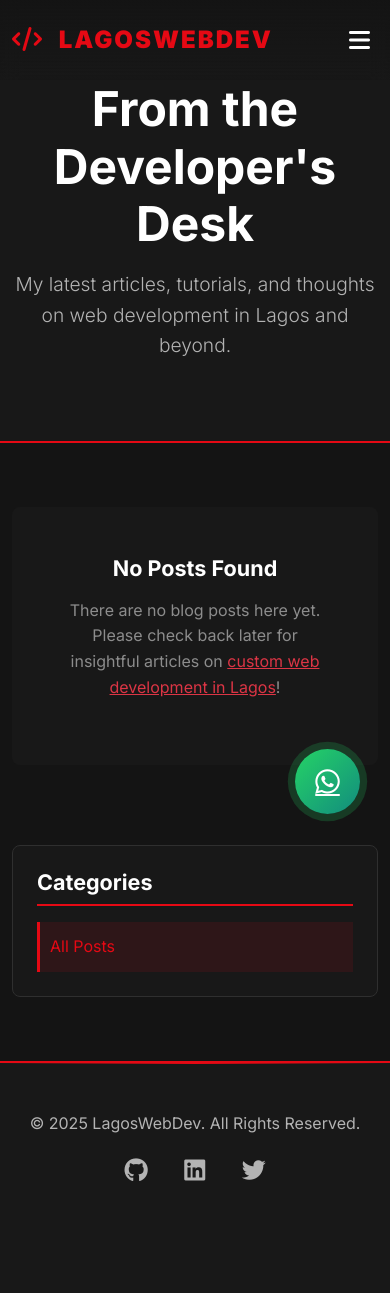
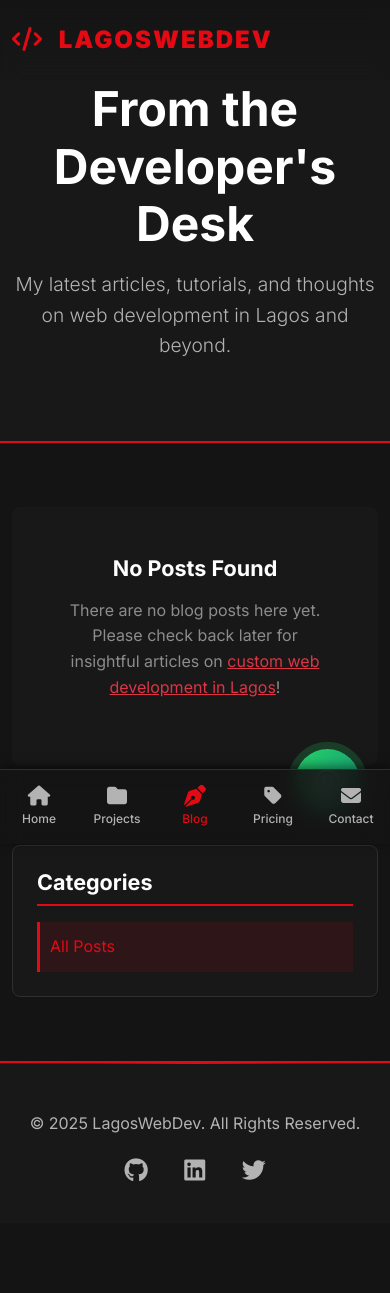
Before and after one commit to Teejayskillz/myportfolio, a Django app: page /blog/ in a window 390 px wide. Before the commit the page ends 1181 px from the top, so only its background shows below. Run offline with Django 5.2, Linux system fonts and the light colour scheme; data that the repository does not hold is empty; some libraries are stand-ins or nearby versions.

Commit message:
added mobile navbar menu

```diff
--- a/templates/base.html
+++ b/templates/base.html
@@ -318,27 +318,6 @@
             }
         }
 
-        /* --- RESPONSIVE DESIGN --- */
-        @media (max-width: 768px) {
-            .navbar-brand {
-                font-size: 1.5rem;
-            }
-
-            .hero-content h1 {
-                font-size: 2.5rem;
-            }
-
-            .hero-content .lead {
-                font-size: 1.1rem;
-            }
-
-            .btn-netflix-primary,
-            .btn-netflix-secondary {
-                padding: 0.75rem 1.5rem;
-                font-size: 0.9rem;
-            }
-        }
-
         /* --- LOADING ANIMATION --- */
         .netflix-loading {
             display: inline-block;
@@ -413,6 +392,92 @@
                 transition-duration: 0.01ms !important;
             }
         }
+
+        /* --- MOBILE NAV STYLES --- */
+        .mobile-nav {
+            display: none; /* Hidden by default on desktop */
+            position: fixed;
+            bottom: 0;
+            left: 0;
+            right: 0;
+            z-index: 1030; /* Higher than other fixed elements */
+            background: rgba(20, 20, 20, 0.9);
+            backdrop-filter: blur(10px);
+            border-top: 1px solid var(--netflix-medium-gray);
+            box-shadow: 0 -2px 10px rgba(0, 0, 0, 0.5);
+            padding: 0.5rem 0;
+        }
+
+        .mobile-nav-container {
+            display: flex;
+            justify-content: space-around;
+            align-items: center;
+            max-width: 100%;
+        }
+
+        .mobile-nav-item {
+            display: flex;
+            flex-direction: column;
+            align-items: center;
+            text-align: center;
+            text-decoration: none;
+            color: var(--netflix-light-gray);
+            flex: 1;
+            padding: 0.5rem 0.25rem;
+            transition: all 0.2s ease;
+        }
+
+        .mobile-nav-item i {
+            font-size: 1.25rem;
+            margin-bottom: 0.2rem;
+            transition: all 0.2s ease;
+        }
+
+        .mobile-nav-item span {
+            font-size: 0.75rem;
+            font-weight: 500;
+        }
+
+        .mobile-nav-item:hover,
+        .mobile-nav-item.active {
+            color: var(--netflix-red);
+        }
+
+        .mobile-nav-item.active i {
+            transform: scale(1.1);
+        }
+
+        /* --- RESPONSIVE ADJUSTMENTS --- */
+        @media (max-width: 768px) {
+            /* Show the mobile nav */
+            .mobile-nav {
+                display: block;
+            }
+
+            /* Hide the top navbar's collapsible menu and the toggler button */
+            .navbar-collapse, .navbar-toggler {
+                display: none !important;
+            }
+
+            /* Ensure the brand is still visible */
+            .navbar-brand {
+                display: block;
+                font-size: 1.5rem;
+                text-align: left;
+            }
+
+            /* Add padding to the body to prevent content from being hidden behind the bottom nav */
+            body {
+                padding-bottom: 70px; /* Adjust this value to match your mobile-nav height */
+            }
+        }
+
+        @media (min-width: 769px) {
+            /* Hide the mobile nav on larger screens */
+            .mobile-nav {
+                display: none;
+            }
+        }
     </style>
 </head>
 <body>
@@ -455,6 +520,31 @@
         {% block content %}
         {% endblock %}
     </main>
+
+    <nav class="mobile-nav" id="mobile-nav">
+        <div class="mobile-nav-container">
+            <a href="{% url 'pages:home' %}" class="mobile-nav-item {% if request.path == '/' or 'home' in request.path %}active{% endif %}">
+                <i class="fas fa-home"></i>
+                <span>Home</span>
+            </a>
+            <a href="{% url 'projects:project_list' %}" class="mobile-nav-item {% if 'projects' in request.path %}active{% endif %}">
+                <i class="fas fa-folder"></i>
+                <span>Projects</span>
+            </a>
+            <a href="{% url 'blog:post_list' %}" class="mobile-nav-item {% if 'blog' in request.path %}active{% endif %}">
+                <i class="fas fa-pen-nib"></i>
+                <span>Blog</span>
+            </a>
+            <a href="{% url 'pricing:pricing_page' %}" class="mobile-nav-item {% if 'pricing' in request.path %}active{% endif %}">
+                <i class="fas fa-tag"></i>
+                <span>Pricing</span>
+            </a>
+            <a href="{% url 'contact:contact_page' %}" class="mobile-nav-item {% if 'contact' in request.path %}active{% endif %}">
+                <i class="fas fa-envelope"></i>
+                <span>Contact</span>
+            </a>
+        </div>
+    </nav>
 
     <footer class="footer">
         <div class="container">
```
